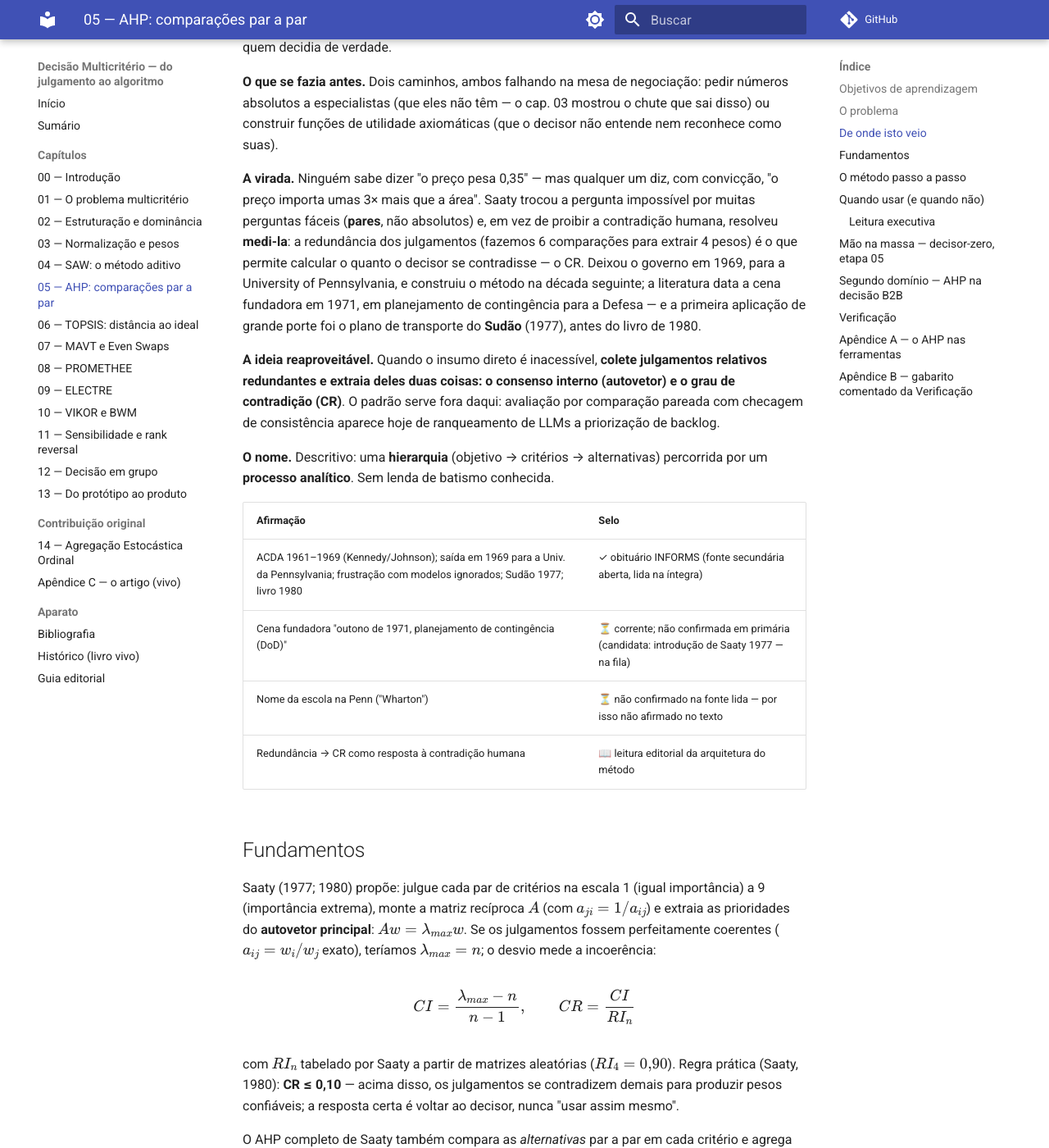
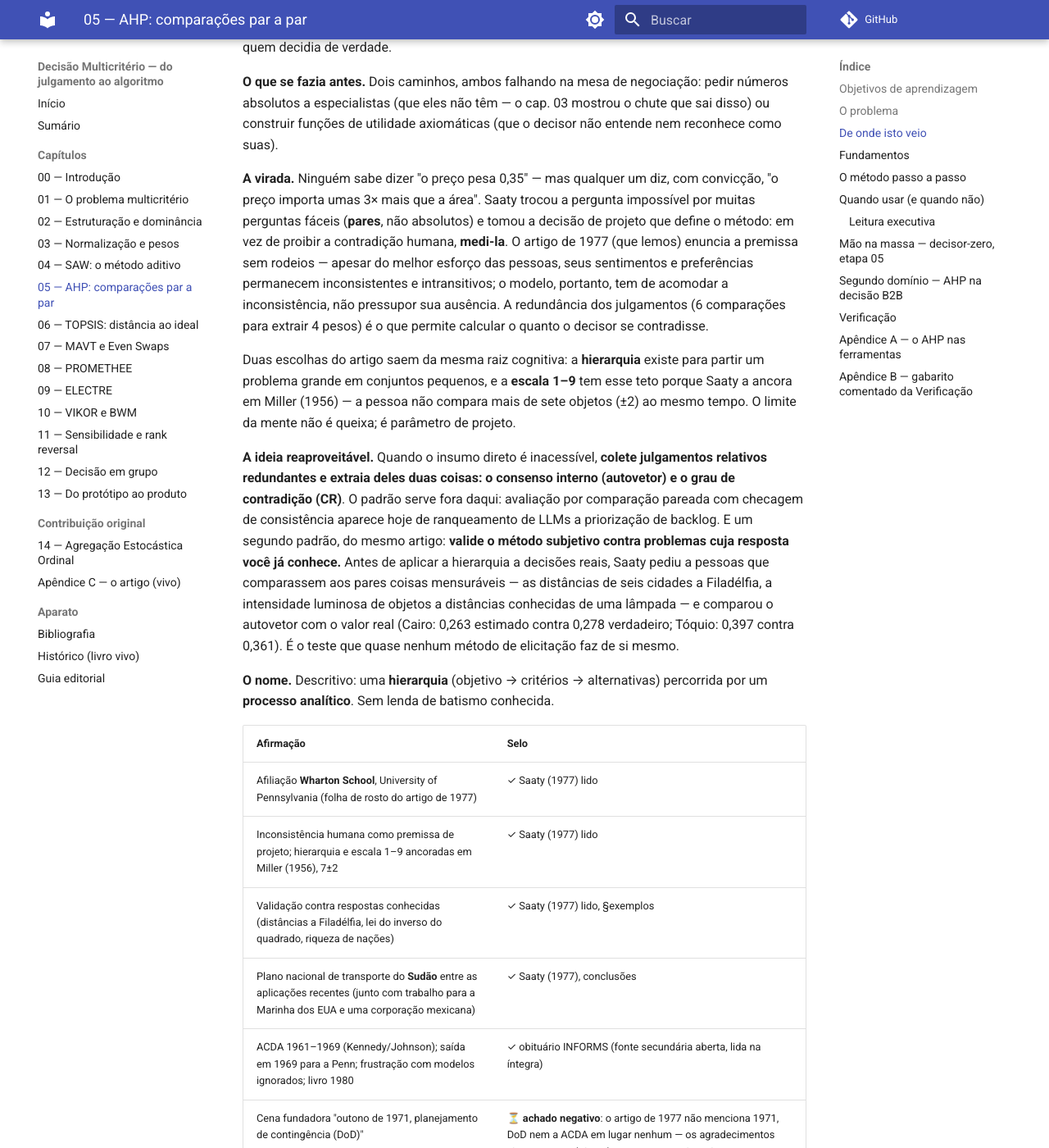
Before and after one commit to GHDaru/multicriterio, an MkDocs documentation site: the page built from livro/capitulos/05-ahp.md, in a window 1280 px wide and 1400 px high, scrolled down 951 px. Shown: the whole window at 82% size. Built offline with MkDocs 1.6.1 and Material for MkDocs 9.7.7, drawn with Linux system fonts in a browser that asks for light colours; comment, search, counter and statistics services are not loaded; some of the changed text lies outside the part shown.

Commit message:
feat(livro): Saaty (1977) lido na fonte — cap. 05 refeito (spec 035)
Wharton confirmado na folha de rosto; premissa da inconsistência,
Miller 7±2 e as validações contra respostas conhecidas entram com
selo ✓. Dois achados: a semente do rank reversal está no artigo de
1977 (seis anos antes de Belton & Gear) — registrada nos caps. 05 e
11; e a cena fundadora '1971/DoD' NÃO consta do artigo (achado
negativo), seguindo ⏳ com o livro de 1980 como candidata.

Co-Authored-By: Claude Fable 5 <noreply@anthropic.com>
Claude-Session: https://claude.ai/code/session_01M7DLMMcjpWMpQfwT3HVeNu

```diff
--- a/livro/capitulos/05-ahp.md
+++ b/livro/capitulos/05-ahp.md
@@ -37,29 +37,42 @@ nem reconhece como suas).
 
 **A virada.** Ninguém sabe dizer "o preço pesa 0,35" — mas qualquer um diz, com
 convicção, "o preço importa umas 3× mais que a área". Saaty trocou a pergunta
-impossível por muitas perguntas fáceis (**pares**, não absolutos) e, em vez de proibir
-a contradição humana, resolveu **medi-la**: a redundância dos julgamentos (fazemos 6
-comparações para extrair 4 pesos) é o que permite calcular o quanto o decisor se
-contradisse — o CR. Deixou o governo em 1969, para a University of Pennsylvania, e
-construiu o método na década seguinte; a literatura data a cena fundadora em 1971, em
-planejamento de contingência para a Defesa — e a primeira aplicação de grande porte
-foi o plano de transporte do **Sudão** (1977), antes do livro de 1980.
+impossível por muitas perguntas fáceis (**pares**, não absolutos) e tomou a decisão de
+projeto que define o método: em vez de proibir a contradição humana, **medi-la**. O
+artigo de 1977 (que lemos) enuncia a premissa sem rodeios — apesar do melhor esforço
+das pessoas, seus sentimentos e preferências permanecem inconsistentes e intransitivos;
+o modelo, portanto, tem de acomodar a inconsistência, não pressupor sua ausência. A
+redundância dos julgamentos (6 comparações para extrair 4 pesos) é o que permite
+calcular o quanto o decisor se contradisse.
+
+Duas escolhas do artigo saem da mesma raiz cognitiva: a **hierarquia** existe para
+partir um problema grande em conjuntos pequenos, e a **escala 1–9** tem esse teto
+porque Saaty a ancora em Miller (1956) — a pessoa não compara mais de sete objetos
+(±2) ao mesmo tempo. O limite da mente não é queixa; é parâmetro de projeto.
 
 **A ideia reaproveitável.** Quando o insumo direto é inacessível, **colete julgamentos
 relativos redundantes e extraia deles duas coisas: o consenso interno (autovetor) e o
 grau de contradição (CR)**. O padrão serve fora daqui: avaliação por comparação pareada
 com checagem de consistência aparece hoje de ranqueamento de LLMs a priorização de
-backlog.
+backlog. E um segundo padrão, do mesmo artigo: **valide o método subjetivo contra
+problemas cuja resposta você já conhece.** Antes de aplicar a hierarquia a decisões
+reais, Saaty pediu a pessoas que comparassem aos pares coisas mensuráveis — as
+distâncias de seis cidades a Filadélfia, a intensidade luminosa de objetos a
+distâncias conhecidas de uma lâmpada — e comparou o autovetor com o valor real
+(Cairo: 0,263 estimado contra 0,278 verdadeiro; Tóquio: 0,397 contra 0,361). É o
+teste que quase nenhum método de elicitação faz de si mesmo.
 
 **O nome.** Descritivo: uma **hierarquia** (objetivo → critérios → alternativas)
 percorrida por um **processo analítico**. Sem lenda de batismo conhecida.
 
 | Afirmação | Selo |
 |---|---|
-| ACDA 1961–1969 (Kennedy/Johnson); saída em 1969 para a Univ. da Pennsylvania; frustração com modelos ignorados; Sudão 1977; livro 1980 | ✓ obituário INFORMS (fonte secundária aberta, lida na íntegra) |
-| Cena fundadora "outono de 1971, planejamento de contingência (DoD)" | ⏳ corrente; não confirmada em primária (candidata: introdução de Saaty 1977 — na fila) |
-| Nome da escola na Penn ("Wharton") | ⏳ não confirmado na fonte lida — por isso não afirmado no texto |
-| Redundância → CR como resposta à contradição humana | 📖 leitura editorial da arquitetura do método |
+| Afiliação **Wharton School**, University of Pennsylvania (folha de rosto do artigo de 1977) | ✓ Saaty (1977) lido |
+| Inconsistência humana como premissa de projeto; hierarquia e escala 1–9 ancoradas em Miller (1956), 7±2 | ✓ Saaty (1977) lido |
+| Validação contra respostas conhecidas (distâncias a Filadélfia, lei do inverso do quadrado, riqueza de nações) | ✓ Saaty (1977) lido, §exemplos |
+| Plano nacional de transporte do **Sudão** entre as aplicações recentes (junto com trabalho para a Marinha dos EUA e uma corporação mexicana) | ✓ Saaty (1977), conclusões |
+| ACDA 1961–1969 (Kennedy/Johnson); saída em 1969 para a Penn; frustração com modelos ignorados; livro 1980 | ✓ obituário INFORMS (fonte secundária aberta, lida na íntegra) |
+| Cena fundadora "outono de 1971, planejamento de contingência (DoD)" | ⏳ **achado negativo**: o artigo de 1977 não menciona 1971, DoD nem a ACDA em lugar nenhum — os agradecimentos citam apenas dois colegas e o parecerista. A cena segue como atribuição corrente, sem primária |
 
 ## Fundamentos
 
@@ -80,7 +93,16 @@ O AHP completo de Saaty também compara as *alternativas* par a par em cada crit
 agrega tudo. É aí que mora a crítica clássica: Belton & Gear (1983) mostraram que
 acrescentar uma alternativa irrelevante pode **inverter o ranking** das demais (rank
 reversal), e Dyer (1990) questionou o fundamento da agregação — debate respondido por
-Saaty no mesmo volume e vivo até hoje. Posição deste livro (ADR 0006): usar o AHP no
+Saaty no mesmo volume e vivo até hoje.
+
+Detalhe que a leitura da fonte revelou e que a literatura raramente conta: o
+**mecanismo** do rank reversal está descrito no artigo de 1977, seis anos antes da
+crítica. Saaty registra que tirar uma atividade da matriz de comparações **não
+redistribui o peso dela proporcionalmente** entre as demais, e ilustra com uma medição
+de riqueza de nações — removida a URSS (0,230), os pesos restantes não são apenas
+reescalonados: a razão EUA/Japão sai de 3,47 para 2,74. Ele documentou a instabilidade
+como propriedade da matriz; Belton & Gear mostraram que ela chega a virar o pódio.
+Achado e crítica são a mesma estrutura vista com sinais opostos. Posição deste livro (ADR 0006): usar o AHP no
 que ele tem de mais sólido — **derivar pesos de critérios** — e alimentar com eles os
 métodos de ranking cujas premissas já conhecemos (SAW, cap. 04); o rank reversal volta
 em detalhe no cap. 11.
```
Also changed, not shown: CHANGELOG.md (+4 -0 lines), estudos/nota-pesquisa-historia-mcda.md (+32 -6 lines), livro/HISTORICO.md (+20 -1 lines), livro/capitulos/11-sensibilidade.md (+2 -2 lines), specs/035-saaty-1977-lido/spec.md (added, +23 -0 lines).
